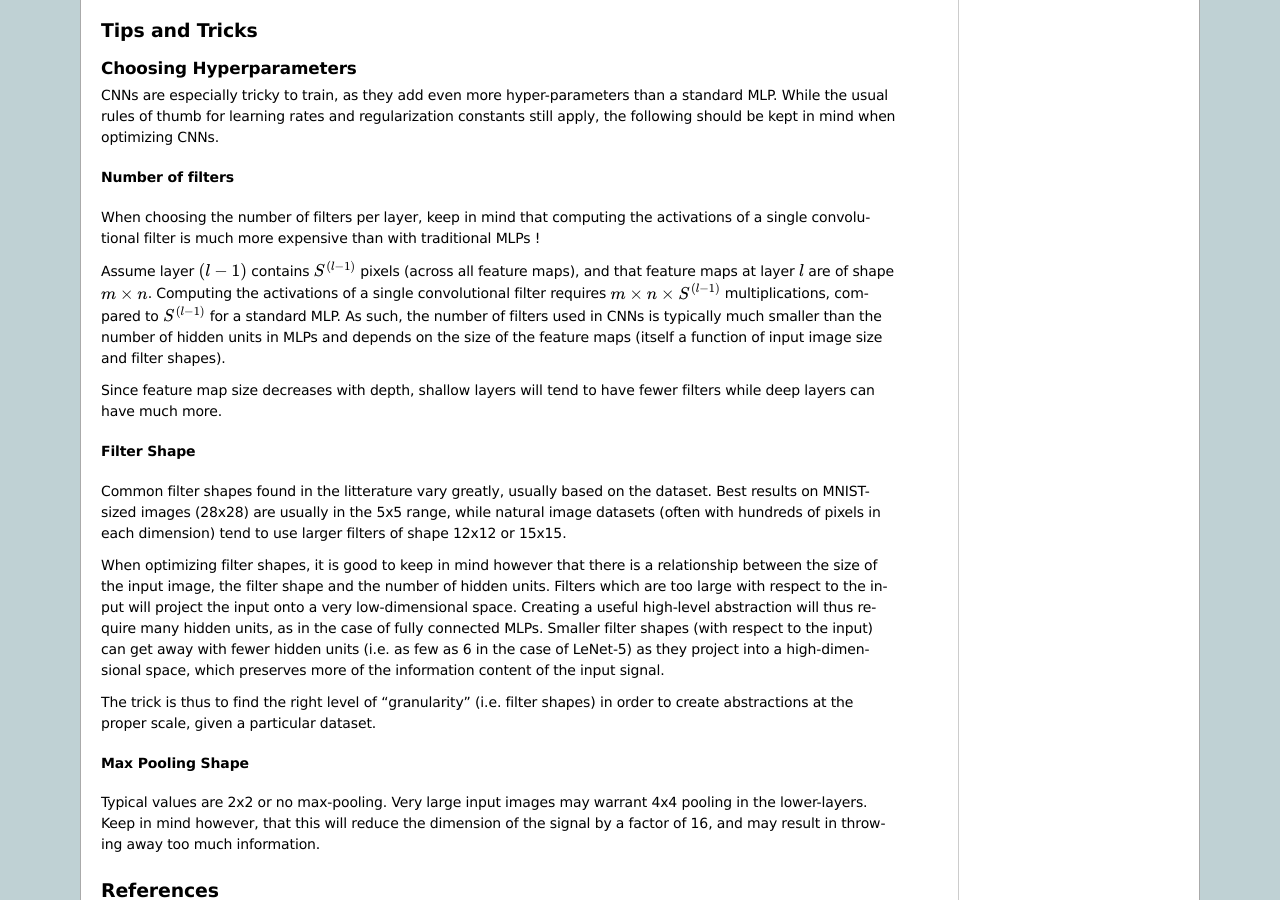
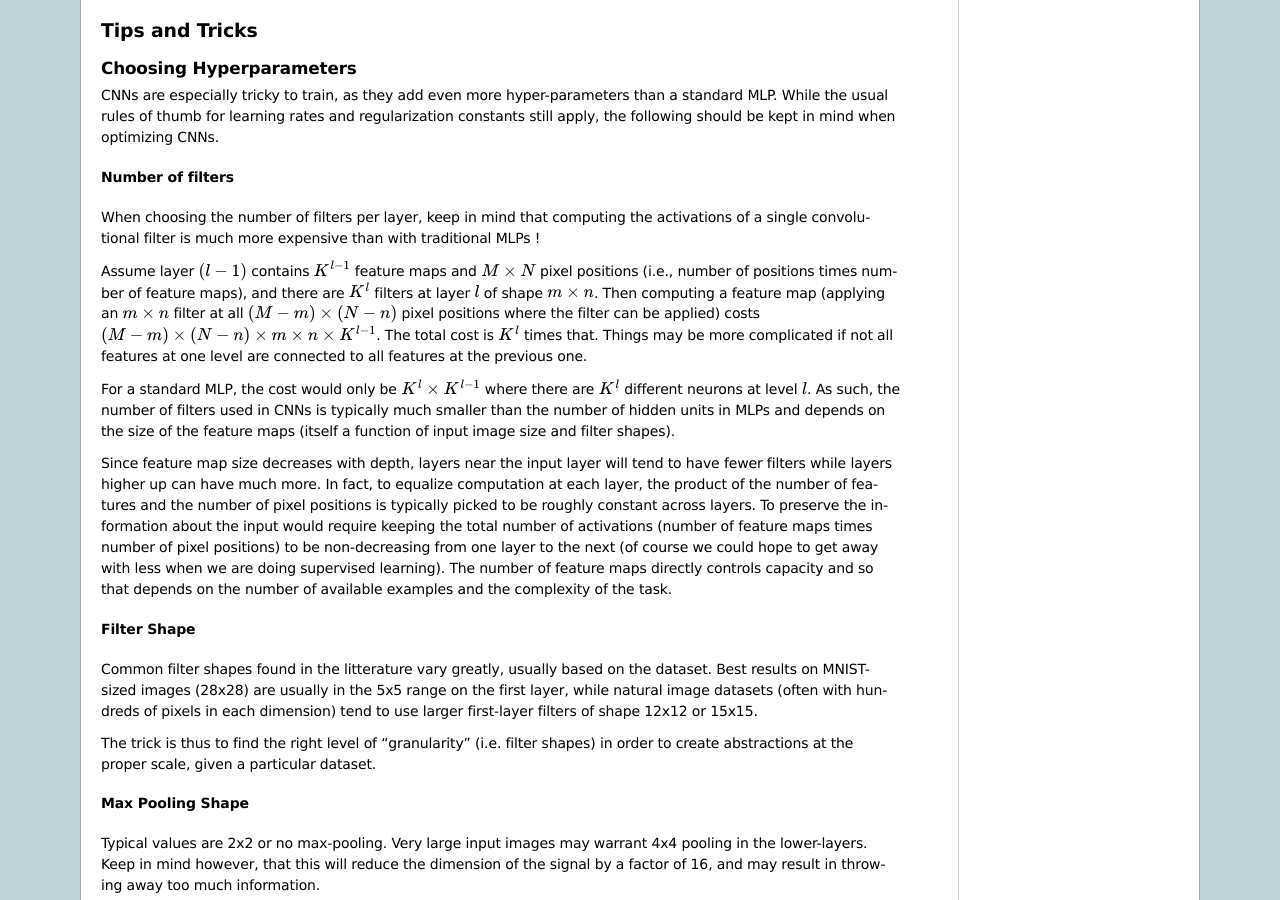
Before and after one commit to lisa-lab/DeepLearningTutorials, a Sphinx documentation site: the page built from doc/lenet.txt, in a window 1280 px wide and 900 px high, scrolled down 8511 px. Built offline with Sphinx 7.4.7, drawn with Linux system fonts in a browser that asks for light colours; formulas are drawn with MathJax 3; pages that are not in the unit, such as notebooks, are missing from menus; some of the changed text lies outside the part shown.

Commit message:
clarifying tips and tricks

```diff
--- a/doc/lenet.txt
+++ b/doc/lenet.txt
@@ -89,7 +89,7 @@ Details and Notation
 
 Conceptually, a feature map is obtained by convolving the input image with a
 linear filter, adding a bias term and then applying a non-linear function. If
-we denote the K-th feature map at a given layer as :math:`h^k`, whose filters
+we denote the k-th feature map at a given layer as :math:`h^k`, whose filters
 are determined by the weights :math:`W^k` and bias :math:`b_k`, then the
 feature map :math:`h^k` is obtained as follows (for :math:`tanh` non-linearities):
 
@@ -550,33 +550,41 @@ When choosing the number of filters per layer, keep in mind that computing the
 activations of a single convolutional filter is much more expensive than with
 traditional MLPs !
 
-Assume layer :math:`(l-1)` contains :math:`S^{(l-1)}` pixels (across all feature
-maps), and that feature maps at layer :math:`l` are of shape :math:`m \times n`.
-Computing the activations of a single convolutional filter requires :math:`m
-\times n \times S^{(l-1)}` multiplications, compared to :math:`S^{(l-1)}` for a
-standard MLP. As such, the number of filters used in CNNs is typically much
+Assume layer :math:`(l-1)` contains :math:`K^{l-1}` feature
+maps and :math:`M \times N` pixel positions (i.e.,
+number of positions times number of feature maps),
+and there are :math:`K^l` filters at layer :math:`l` of shape :math:`m \times n`.
+Then computing a feature map (applying an :math:`m \times n` filter
+at all :math:`(M-m) \times (N-n)` pixel positions where the
+filter can be applied) costs :math:`(M-m) \times (N-n) \times m \times n \times K^{l-1}`.
+The total cost is :math:`K^l` times that. Things may be more complicated if
+not all features at one level are connected to all features at the previous one.
+
+For a standard MLP, the cost would only be :math:`K^l \times K^{l-1}`
+where there are :math:`K^l` different neurons at level :math:`l`.
+As such, the number of filters used in CNNs is typically much
 smaller than the number of hidden units in MLPs and depends on the size of the
 feature maps (itself a function of input image size and filter shapes).
 
-Since feature map size decreases with depth, shallow layers will tend to
-have fewer filters while deep layers can have much more.
+Since feature map size decreases with depth, layers near the input layer will tend to
+have fewer filters while layers higher up can have much more. In fact, to
+equalize computation at each layer, the product of the number of features
+and the number of pixel positions is typically picked to be roughly constant
+across layers. To preserve the information about the input would require
+keeping the total number of activations (number of feature maps times
+number of pixel positions) to be non-decreasing from one layer to the next
+(of course we could hope to get away with less when we are doing supervised
+learning). The number of feature maps directly controls capacity and so
+that depends on the number of available examples and the complexity of
+the task.
+
 
 Filter Shape
 ************
 Common filter shapes found in the litterature vary greatly, usually based on
 the dataset. Best results on MNIST-sized images (28x28) are usually in the 5x5
-range, while natural image datasets (often with hundreds of pixels in each
-dimension) tend to use larger filters of shape 12x12 or 15x15.
-
-When optimizing filter shapes, it is good to keep in mind however that there
-is a relationship between the size of the input image, the filter shape and
-the number of hidden units. Filters which are too large with respect to the
-input will project the input onto a very low-dimensional space. Creating a
-useful high-level abstraction will thus require many hidden units, as in the
-case of fully connected MLPs. Smaller filter shapes (with respect to the
-input) can get away with fewer hidden units (i.e. as few as 6 in the case of
-LeNet-5) as they project into a high-dimensional space, which preserves more
-of the information content of the input signal.
+range on the first layer, while natural image datasets (often with hundreds of pixels in each
+dimension) tend to use larger first-layer filters of shape 12x12 or 15x15.
 
 The trick is thus to find the right level of "granularity" (i.e. filter
 shapes) in order to create abstractions at the proper scale, given a
```
